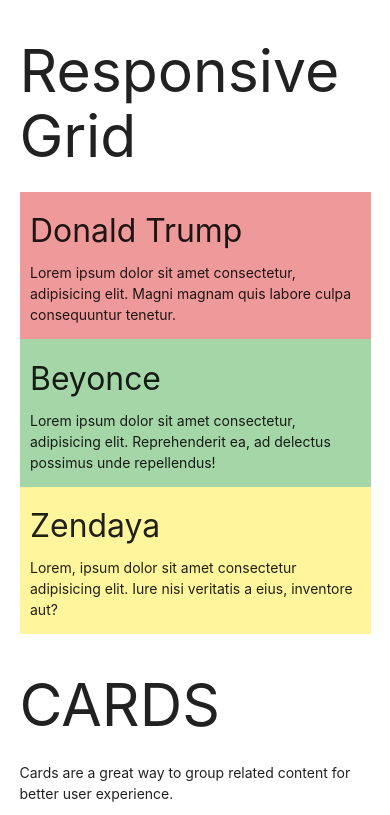
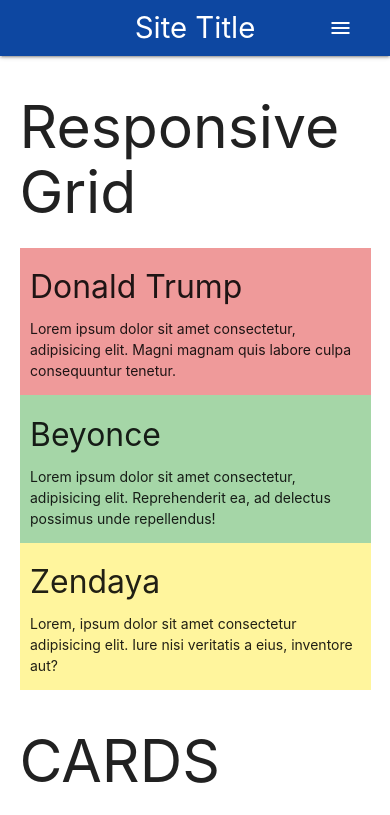
Before and after one commit to blessing-j19/MATERIALIZE-CSS-LEARNING, a plain HTML site: page responsivegrid.html in a window 390 px wide. Shown: the top 815 px of the page. Drawn offline with Linux system fonts and the light colour scheme.

Commit message:
Lesson 13: Navbar-Mobile and Desktop.

```diff
--- a/responsivegrid.html
+++ b/responsivegrid.html
@@ -8,6 +8,30 @@
     <link href="https://fonts.googleapis.com/icon?family=Material+Icons" rel="stylesheet">
 </head>
 <body>
+    <div class="navbar-fixed" >
+        <nav class="blue darken-4" >
+            <div class="container">
+                <a class="brand-logo" href="">Site Title </a>
+                <a href="#mobile-links" class="sidenav-trigger right" >
+                    <i class="material-icons"> menu </i>
+                </a>
+                <ul class="right" >
+                    <li> <a href=""> Home </a> </li>
+                    <li> <a href=""> About </a> </li>
+                    <li> <a href=""> Services </a> </li>
+                    <li> <a href=""> Contact Us </a> </li>
+                </ul>
+            </div>
+        </nav>
+    </div>
+    <ul class="sidenav" id="mobile-links" >
+        <li> <a href=""> Home </a> </li>
+        <li> <a href=""> About </a> </li>
+        <li> <a href=""> Services </a> </li>
+        <li> <a href=""> Contact Us </a> </li>
+    </ul>
+
+
     <div class="container">
         <h1> Responsive Grid </h1>
         <div class="row" >
@@ -106,5 +130,18 @@
             </div>
         </div>
     </div>
+
+
+
+    <!-- Using js scripts below -->
+    <script src="js/jquery.js"></script>
+    <script src="js/materialize.js"></script>
+    <script>
+        $(document).ready(function(){
+        $('.sidenav').sidenav();
+        })
+    </script>
+
+
 </body>
 </html>
```
